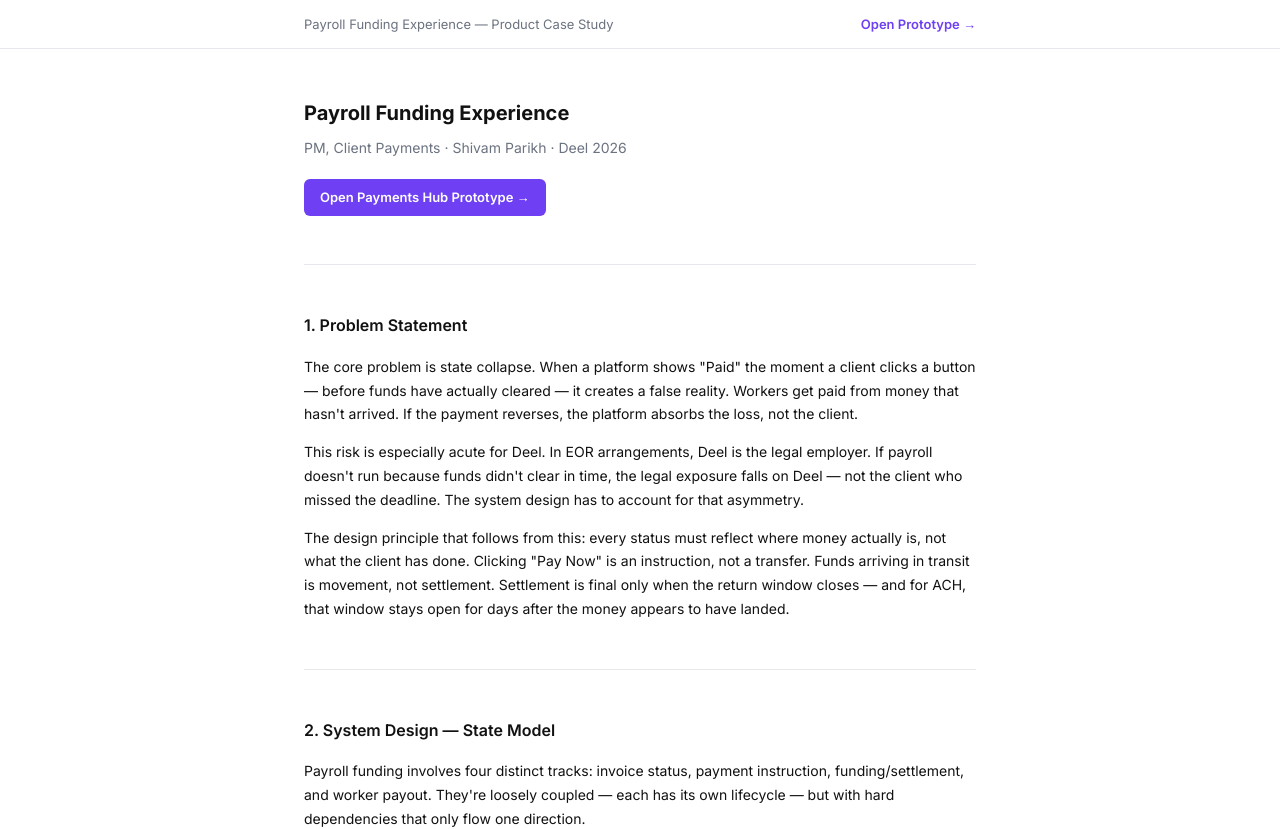
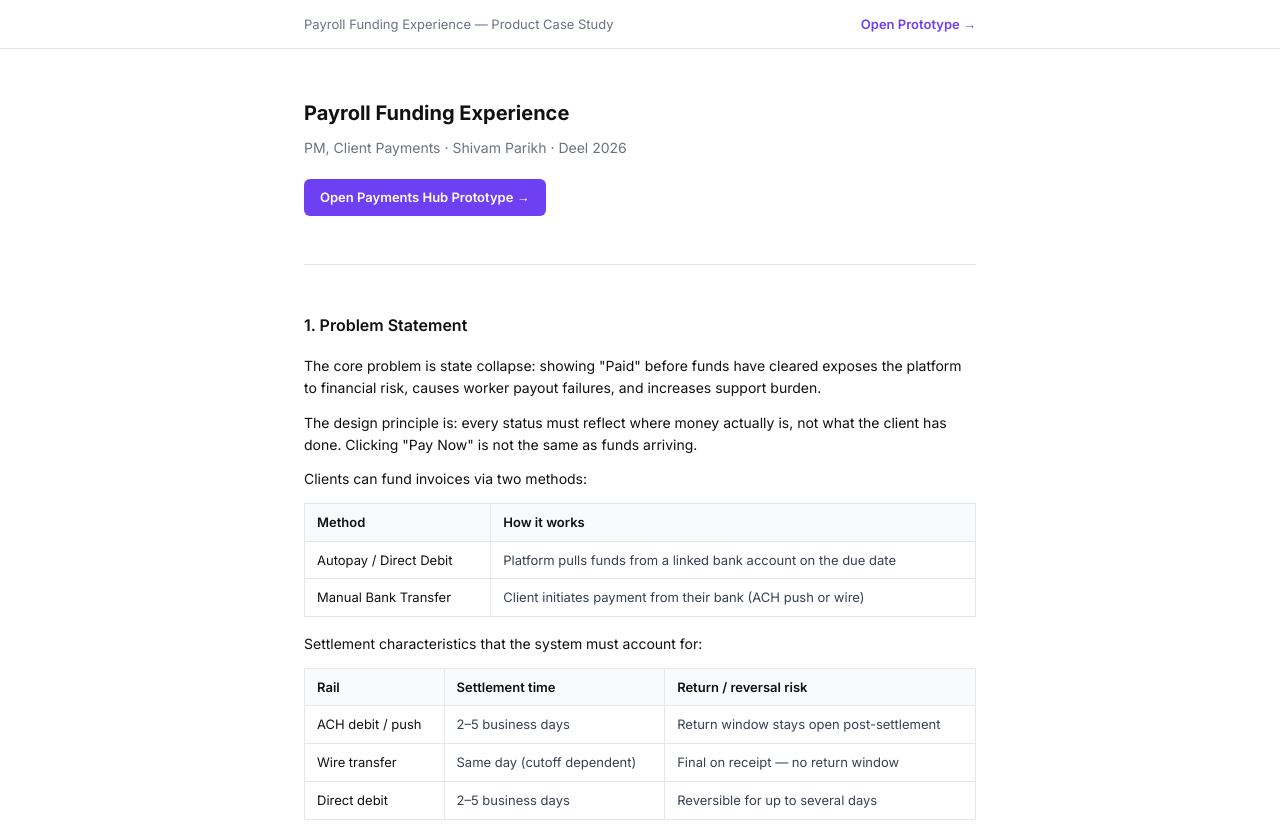
Before and after one commit to sparikh-netizen/deel-payments-hub, a React (Vite) app: page / in a window 1280 px wide. Shown: the top 829 px of the page. Built offline with nearby package versions, Linux system fonts and the light colour scheme.

Commit message:
Revert to original Landing at /

```diff
--- a/src/App.jsx
+++ b/src/App.jsx
@@ -1,14 +1,12 @@
 import { BrowserRouter, Routes, Route } from 'react-router-dom'
 import Landing from './pages/Landing'
-import Landing2 from './pages/Landing2'
 import Prototype from './pages/Prototype'
 
 export default function App() {
   return (
     <BrowserRouter>
       <Routes>
-        <Route path="/" element={<Landing2 />} />
-        <Route path="/v1" element={<Landing />} />
+        <Route path="/" element={<Landing />} />
         <Route path="/prototype" element={<Prototype />} />
       </Routes>
     </BrowserRouter>
```
